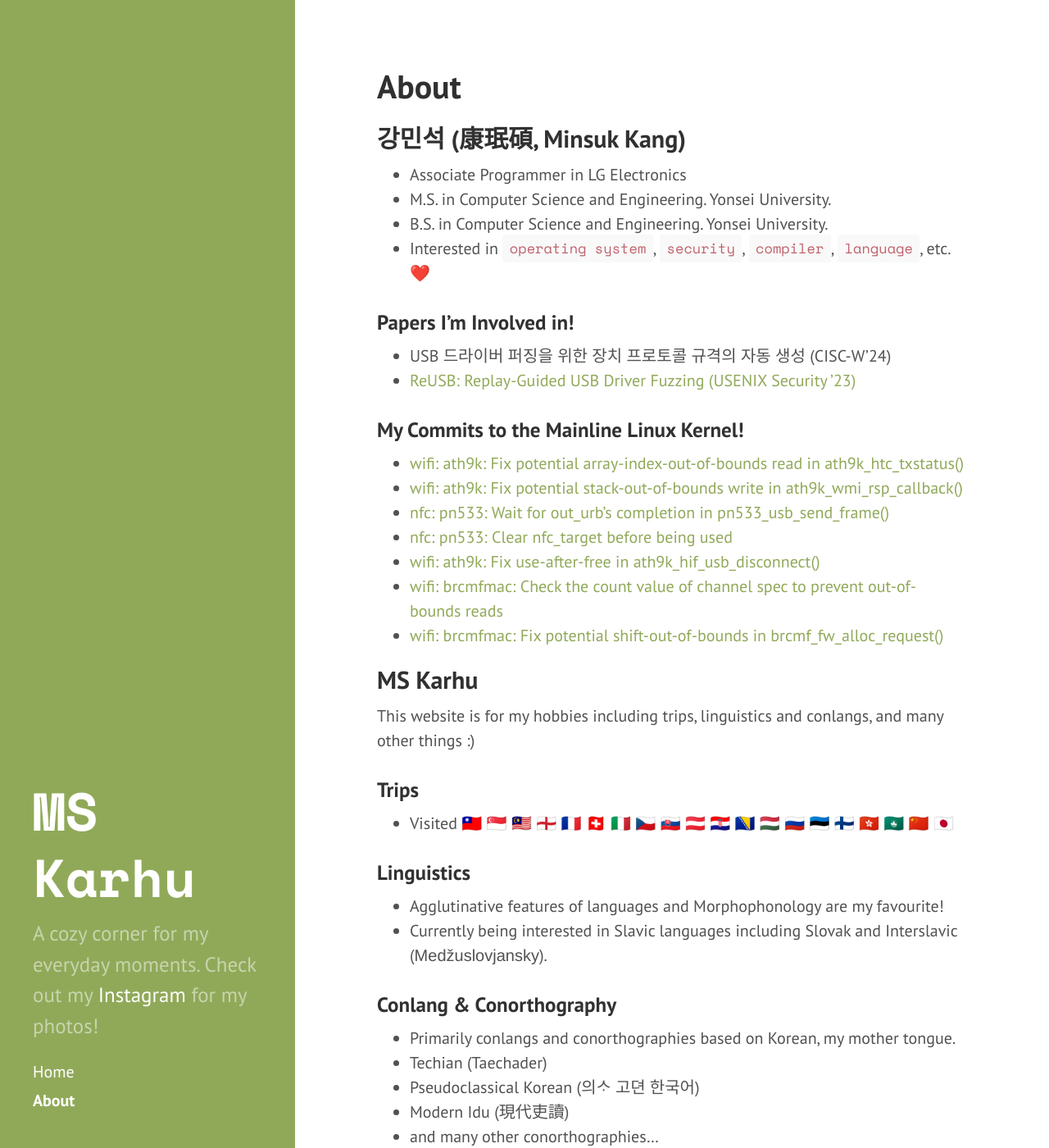
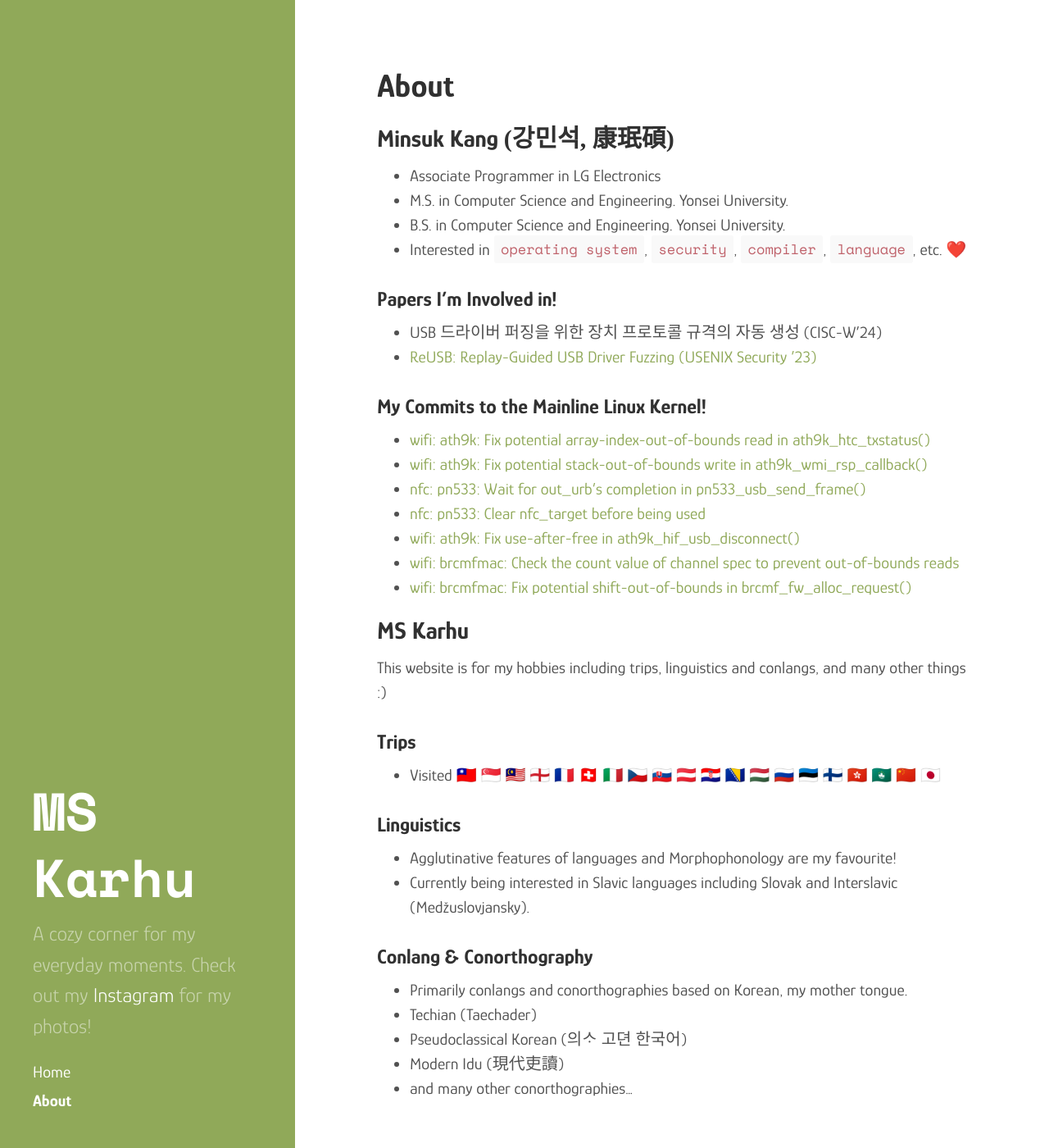
Before and after one commit to minskMedve/minskMedve.github.io, a Jekyll site: the page built from _pages/about.md, in a window 1280 px wide and 1400 px high. Shown: the whole window at 82% size. Built offline with Jekyll 4.4.1, drawn with Linux system fonts in a browser that asks for light colours; some web fonts are replaced.

Commit message:
Change all the fonts

```diff
--- a/_includes/head.html
+++ b/_includes/head.html
@@ -22,7 +22,7 @@
 
   <link rel="preconnect" href="https://fonts.googleapis.com">
   <link rel="preconnect" href="https://fonts.gstatic.com" crossorigin>
-  <link href="https://fonts.googleapis.com/css2?family=Inclusive+Sans:ital,wght@0,300..700;1,300..700&family=Space+Mono:ital,wght@0,400;0,700;1,400;1,700&display=swap" rel="stylesheet">
+  <link href="https://fonts.googleapis.com/css2?family=Glory:ital,wght@0,100..800;1,100..800&family=Space+Mono:ital,wght@0,400;0,700;1,400;1,700&display=swap" rel="stylesheet">
 
   <!-- Noto Sans KR (Local) -->
   <style>
@@ -34,9 +34,6 @@
     }
   </style>
 
-  <!-- SUIT Font -->
-  <link href="https://cdn.jsdelivr.net/gh/sun-typeface/SUIT@2/fonts/static/woff2/SUIT.css" rel="stylesheet">
-
   <!-- Icons -->
   <link rel="apple-touch-icon-precomposed" sizes="144x144" href="{{ site.baseurl }}/public/apple-touch-icon-144-precomposed.png">
                                  <link rel="shortcut icon" href="{{ site.baseurl }}/public/favicon.ico">
--- a/_pages/about.md
+++ b/_pages/about.md
@@ -3,7 +3,7 @@ layout: page
 title: About
 ---
 
-## 강민석 (康珉碩, Minsuk Kang)
+## Minsuk Kang <cjk>(강민석, 康珉碩)</cjk>
 - Associate Programmer in LG Electronics
 - M.S. in Computer Science and Engineering. Yonsei University.
 - B.S. in Computer Science and Engineering. Yonsei University.
@@ -31,7 +31,7 @@ This website is for my hobbies including trips, linguistics and conlangs, and ma
 
 ### Linguistics
 - Agglutinative features of languages and Morphophonology are my favourite!
-- Currently being interested in Slavic languages including Slovak and Interslavic (<lat>Medžuslovjansky</lat>).
+- Currently being interested in Slavic languages including Slovak and Interslavic (Medžuslovjansky).
 
 ### Conlang & Conorthography
 - Primarily conlangs and conorthographies based on Korean, my mother tongue.
--- a/public/css/hyde.css
+++ b/public/css/hyde.css
@@ -32,7 +32,7 @@
  */
 
 html {
-  font-family: "SUIT", "Noto Sans KR", "PT Sans", Helvetica, Arial, sans-serif;
+  font-family: Glory, "Noto Sans KR", "PT Sans", Helvetica, Arial, sans-serif;
 }
 @media (min-width: 48em) {
   html {
--- a/public/css/poole.css
+++ b/public/css/poole.css
@@ -48,7 +48,7 @@ body {
 }
 
 html {
-  font-family: "SUIT", "Noto Sans KR", "Helvetica Neue", Helvetica, Arial, sans-serif;
+  font-family: Glory, "Noto Sans KR", "Helvetica Neue", Helvetica, Arial, sans-serif;
   font-size: 16px;
   line-height: 1.5;
 }
@@ -389,7 +389,7 @@ tbody tr:nth-child(odd) th {
   overflow: hidden; /* clearfix */
   margin-left: -1rem;
   margin-right: -1rem;
-  font-family: "SUIT", "Noto Sans KR", "PT Sans", Helvetica, Arial, sans-serif;
+  font-family: Glory, "Noto Sans KR", "PT Sans", Helvetica, Arial, sans-serif;
   color: #ccc;
   text-align: center;
 }
@@ -430,10 +430,6 @@ a.pagination-item:hover {
 }
 
 /* Custom font tag */
-lat {
-  font-family: "Inclusive Sans", Helvetica, Arial, sans-serif;
-}
-
 cjk {
   font-family: "Noto Sans KR";
 }
```
